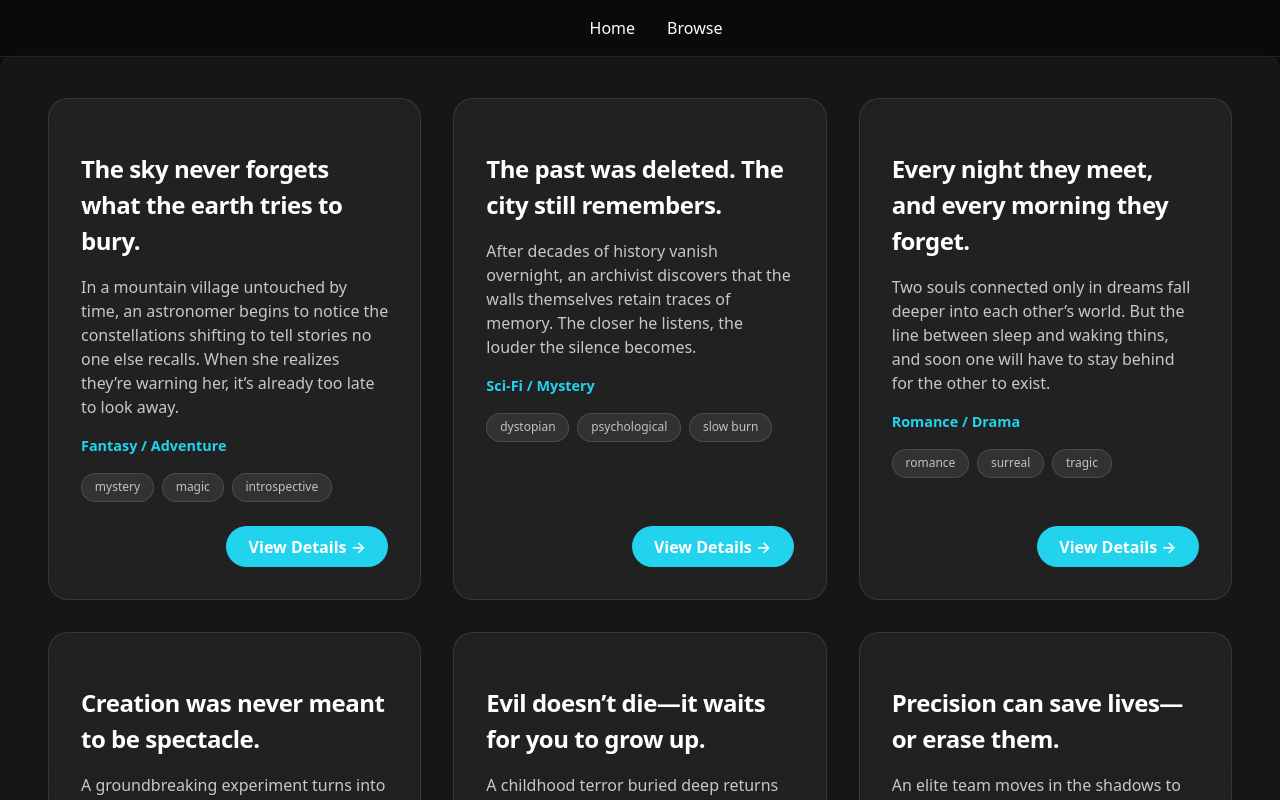
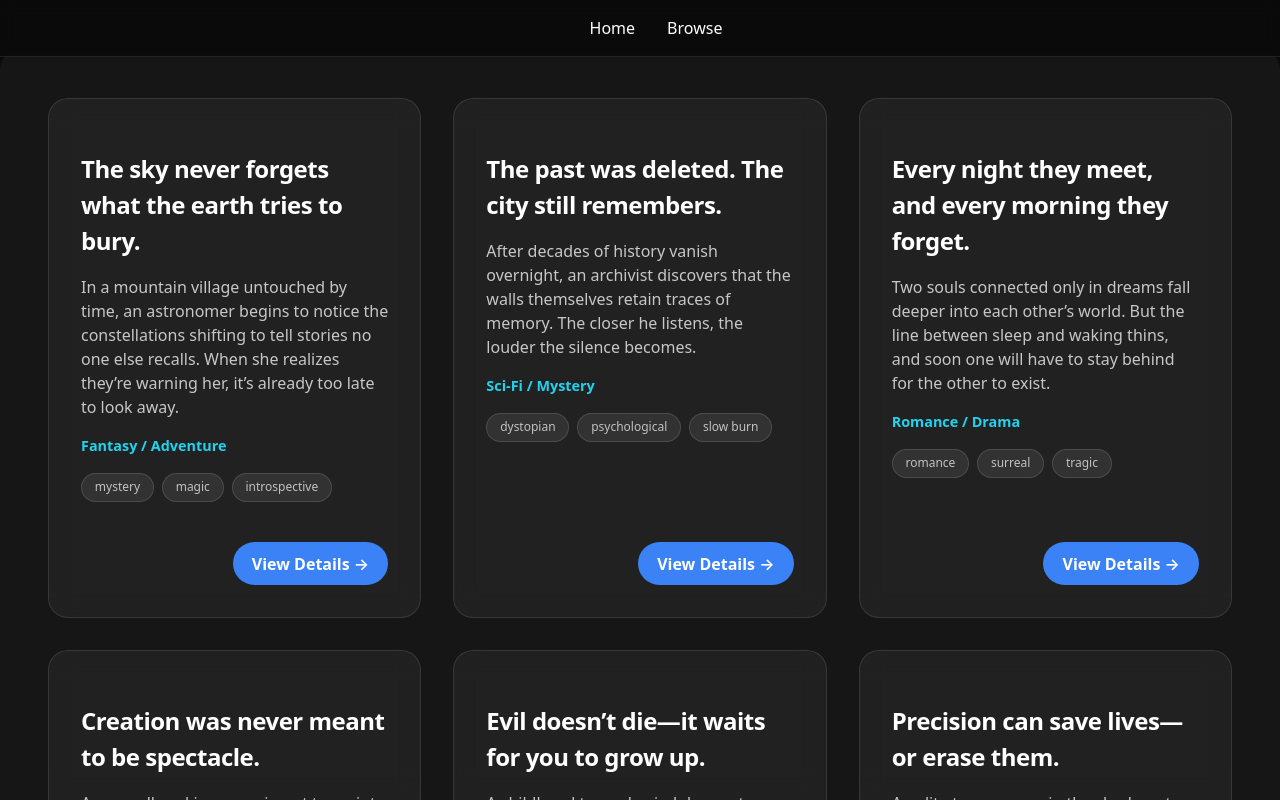
Before and after one commit to Travisaurus-Rex/not-by-the-cover-frontend, a React (Vite) app: page /browse in a window 1280 px wide. Built offline with nearby package versions, Linux system fonts and the light colour scheme.

Commit message:
add links to detail page

```diff
--- a/src/components/BookCard.tsx
+++ b/src/components/BookCard.tsx
@@ -1,3 +1,4 @@
+import { Link } from "react-router-dom";
 import { getGenreColor } from "../utils/getGenreColor";
 
 type BookCardProps = {
@@ -102,19 +103,21 @@ export default function BookCard({ book, onClick }: BookCardProps) {
       </div>
 
       <div style={{ marginTop: "1.5rem", textAlign: "right" }}>
-        <button
+        <Link
+          to={`/book/${book.id}`}
           style={{
-            background: color,
+            background: "#3b82f6",
+            padding: "0.6rem 1.2rem",
+            borderRadius: "9999px",
+            fontWeight: 600,
             color: "#fff",
-            border: "none",
-            borderRadius: "9999px",
-            padding: "0.6rem 1.4rem",
-            fontWeight: 600,
-            cursor: "pointer",
+            textDecoration: "none",
+            marginTop: "1rem",
+            display: "inline-block"
           }}
         >
           View Details →
-        </button>
+        </Link>
       </div>
     </div>
   );
--- a/src/components/Discover.tsx
+++ b/src/components/Discover.tsx
@@ -2,6 +2,7 @@ import React, { useState } from "react";
 import { motion, AnimatePresence } from "framer-motion";
 import { books } from "../data/books.ts";
 import { getGenreColor } from "../utils/getGenreColor.ts";
+import { Link } from "react-router-dom";
 
 const styles: Record<string, React.CSSProperties> = {
   page: {
@@ -111,7 +112,6 @@ export default function Discover() {
   const color = getGenreColor(current.genre);
 
   const nextBook = () => setIndex((i) => (i + 1) % books.length);
-  const viewBook = () => alert(`Open details for: ${current.title}`);
 
   return (
     <div style={styles.page}>
@@ -161,23 +161,21 @@ export default function Discover() {
             ))}
           </motion.div>
           <motion.div style={styles.buttonRow} variants={itemVariants}>
-            <motion.button
+            <Link
+              to={`/book/${current.id}`}
               style={{
                 ...styles.buttonBase,
                 background: color,
                 border: "1px solid transparent",
                 color: "#fff",
+                textDecoration: "none",
+                display: "inline-flex",
+                alignItems: "center",
+                justifyContent: "center",
               }}
-              whileHover={{
-                scale: 1.05,
-                backgroundColor: color,
-                filter: "brightness(1.08)",
-              }}
-              whileTap={{ scale: 0.97 }}
-              onClick={viewBook}
             >
               View More
-            </motion.button>
+            </Link>
 
             <motion.button
               style={{
```
